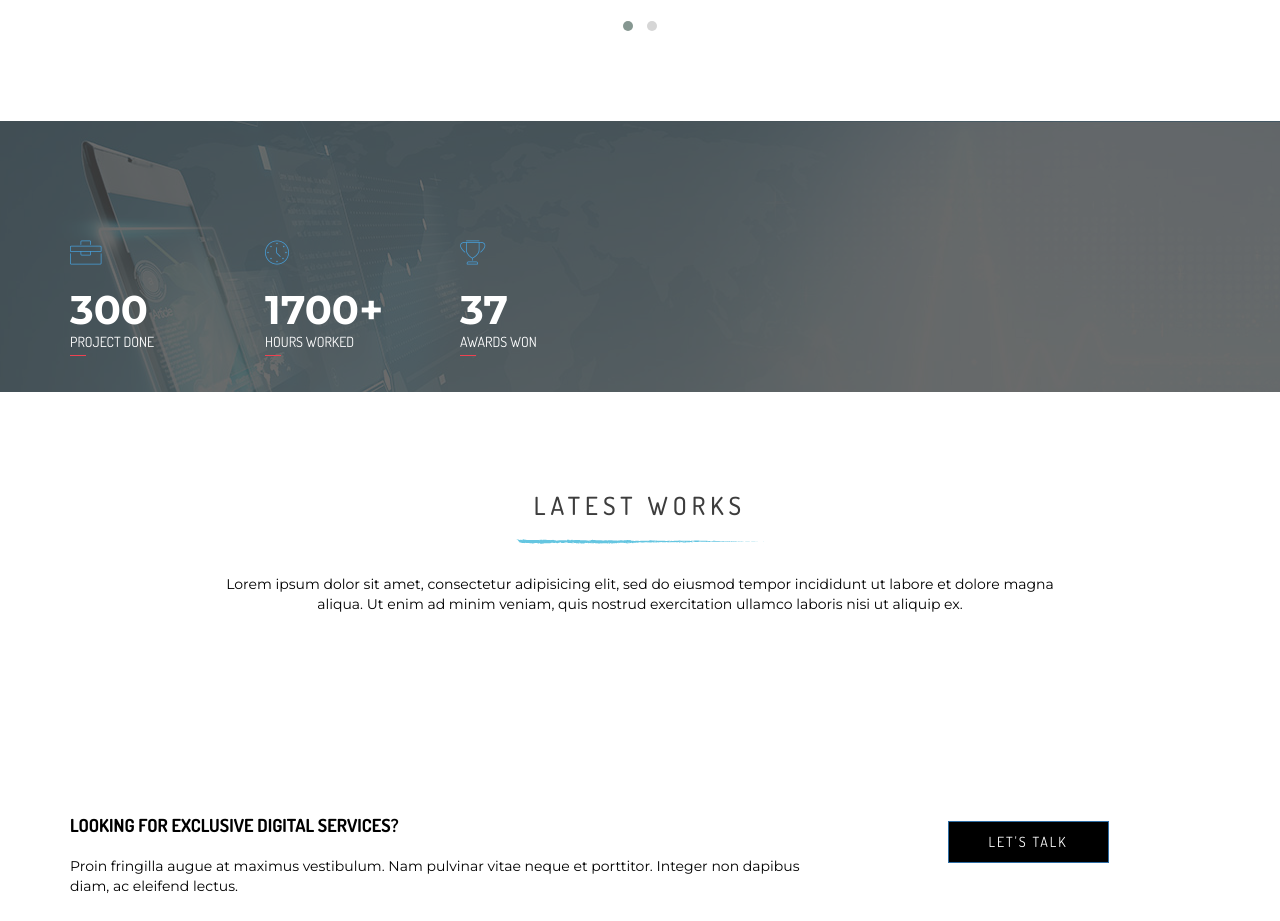
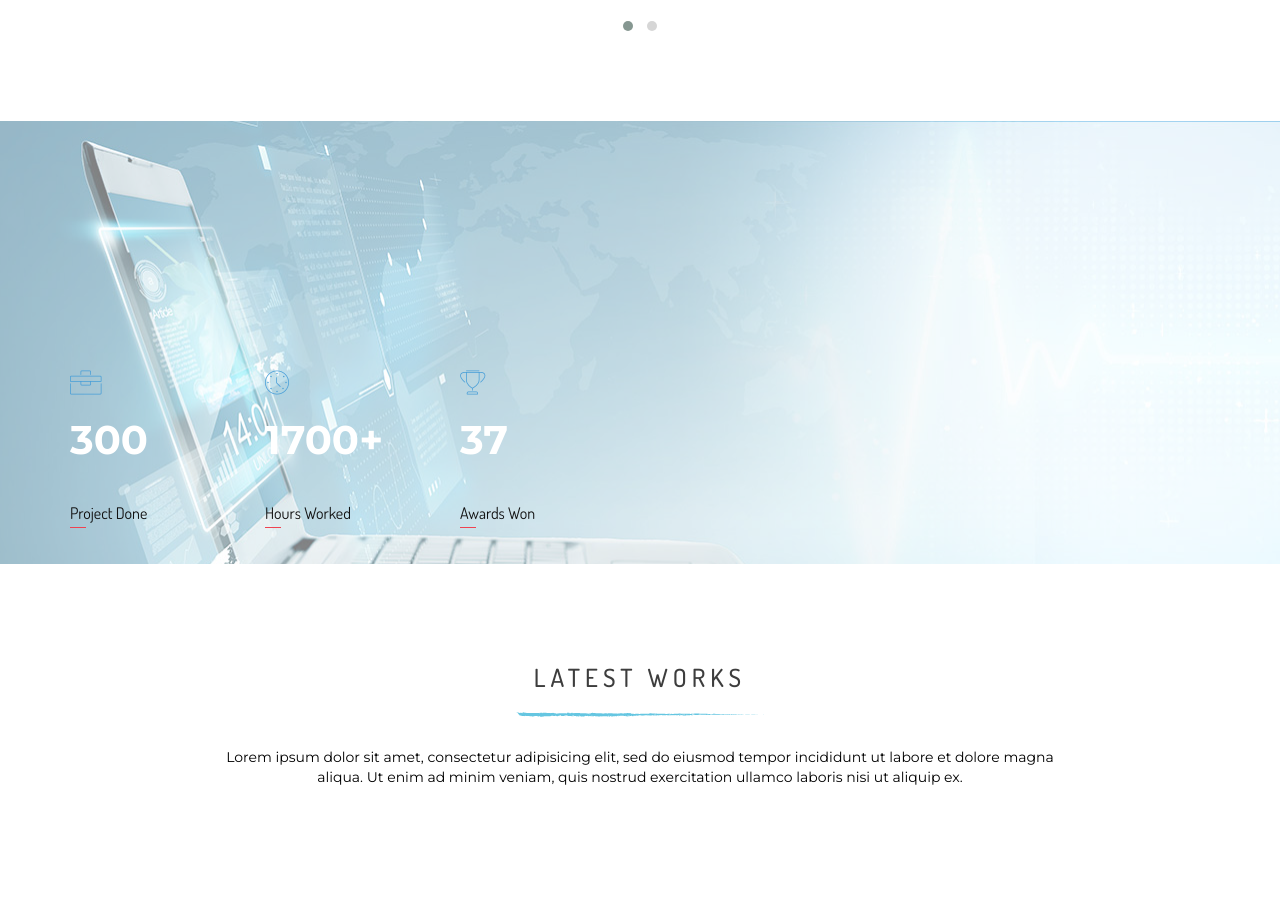
Before and after one commit to katochwa/co, a plain HTML site: page backup.htm in a window 1280 px wide. Shown: the part 1600-2521 px from the top of the page. Drawn offline with Linux system fonts and the light colour scheme.

Commit message:
Add files via upload

```diff
--- a/css/style.css
+++ b/css/style.css
@@ -3,8 +3,7 @@ html, body {
    	 margin: 0;
 }
 
-body{
-	font-family: 'Dosis', sans-serif;
+body{	font-family: 'Dosis', sans-serif;
 }
 p{
 	font-family: 'Montserrat', sans-serif;
@@ -79,6 +78,25 @@ header{
     background: #f8f8f8;
     padding: 10px;
 }
+
+
+
+
+
+
+
+
+.bgimg {
+    background-image: url('../images/3_bg.jpg');
+ height: 100%;
+width: 100%;
+opacity: 0.8;
+    filter: alpha(opacity=50); /* For IE8 and earlier */
+
+}
+
+
+
 
 
 
@@ -189,11 +207,11 @@ padding-top: 110px;
 
 }
 .fun_facts .section_overlay{
-background: rgba(71,71,71,.8);
+background: rgba(255,255,255,.5);
 padding-bottom: 30px;
 }
 .single_count{
-padding-top: 120px;
+padding-top: 250px;
 }
 .single_count i{
 	color: #479ed8;
@@ -204,13 +222,13 @@ font-family: 'Montserrat', sans-serif;
 color: #fff;
 font-size: 40px;
 font-weight: bold;
+padding-bottom: 40px;
 margin-bottom: 0px;
 }
 .single_count p{
 font-family: 'Dosis', sans-serif;
-color: #fff;
-font-size: 14px;
-text-transform: uppercase;
+color: #111;
+font-size: 16px;
 position: relative;
 }
 .single_count p:before{
```
